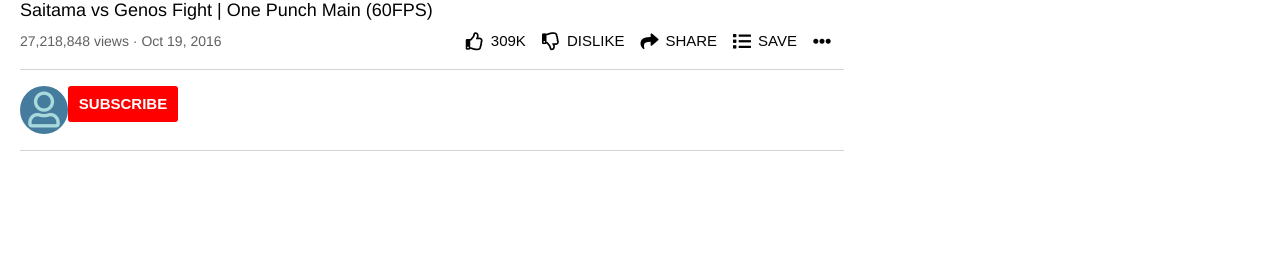
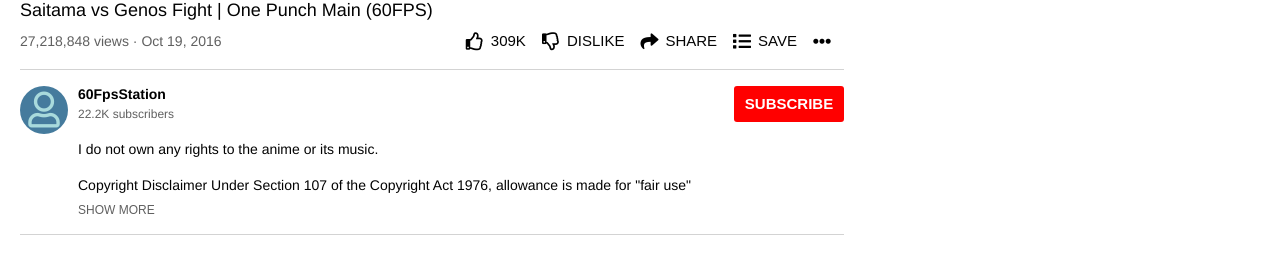
Before and after one commit to mdesanker/youtube-page, a React (Create React App) app: page / in a window 1280 px wide. Shown: the part 566-840 px from the top of the page. Built offline with nearby package versions, Linux system fonts and the light colour scheme.

Commit message:
Add channel info text

```diff
--- a/src/components/body/ChannelInfo.tsx
+++ b/src/components/body/ChannelInfo.tsx
@@ -6,10 +6,50 @@
   return (
     <Wrapper>
       <ProfileImg className="far fa-user" />
+      <ChannelDetails>
+        <h3>60FpsStation</h3>
+        <h5>22.2K subscribers</h5>
+        <p>I do not own any rights to the anime or its music.</p>
+        <p>
+          Copyright Disclaimer Under Section 107 of the Copyright Act 1976,
+          allowance is made for "fair use"
+        </p>
+        <button>Show more</button>
+      </ChannelDetails>
       <SubscribeBtn text="subscribe" />
     </Wrapper>
   );
 };
+
+const ChannelDetails = styled.div`
+  flex-grow: 1;
+
+  & h3 {
+    font-size: 14px;
+    padding-bottom: 5px;
+  }
+
+  & h5 {
+    font-weight: normal;
+    color: #606060;
+    font-size: 12px;
+  }
+
+  & p {
+    padding-top: 20px;
+    color: #030303;
+    font-size: 14px;
+  }
+
+  & button {
+    padding-top: 10px;
+    color: #606060;
+    font-size: 12px;
+    text-transform: uppercase;
+    background-color: transparent;
+    border: none;
+  }
+`;
 
 const ProfileImg = styled.i`
   height: 48px;
@@ -30,6 +70,7 @@
   border-bottom: 1px solid lightgray;
 
   display: flex;
+  gap: 10px;
 `;
 
 export default ChannelInfo;
```
